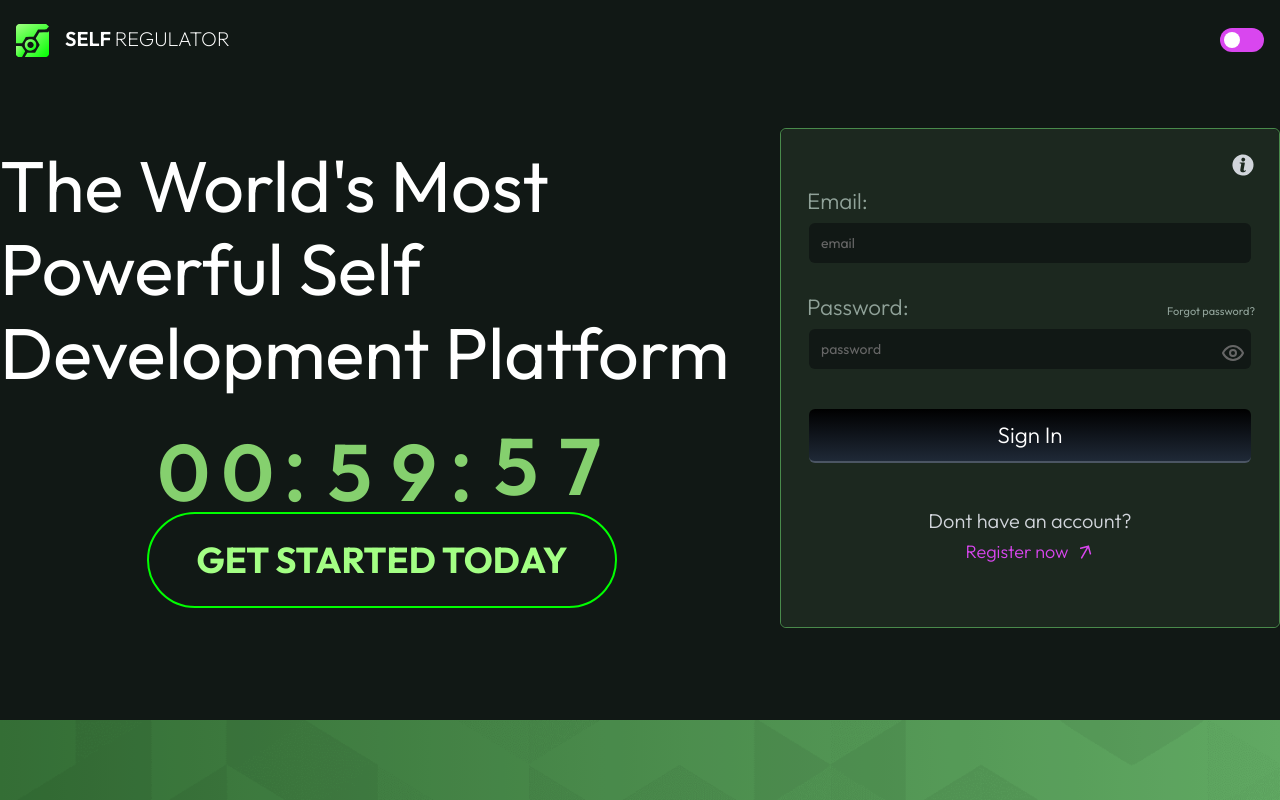
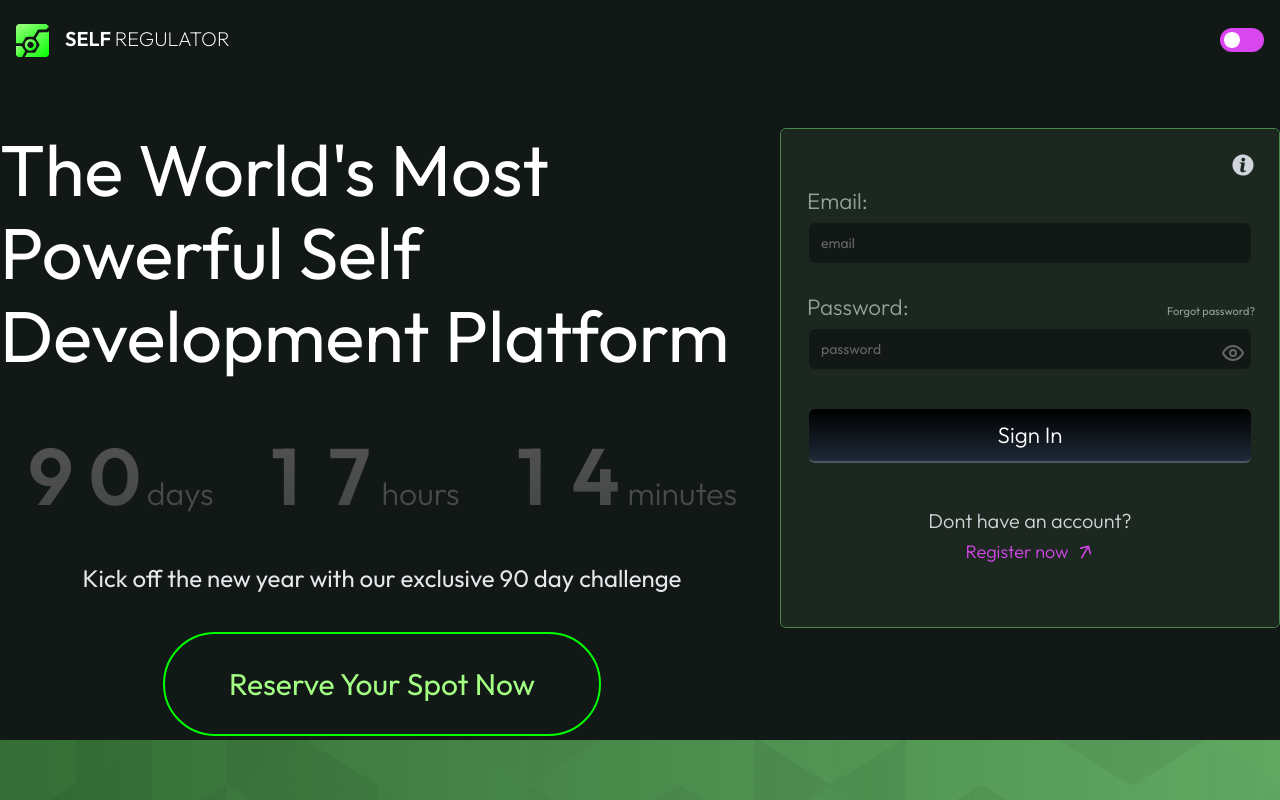
Before and after one commit to JamesPrenticez/pwa, a React (Vite) app in the folder frontend/: page / in a window 1280 px wide. Built offline with nearby package versions, Linux system fonts and the light colour scheme; what axios-mock-adapter would draw is missing.

Commit message:
feature - countdown to 1st Januarary 2025

```diff
--- a/frontend/src/components/timer/countdown-timer.tsx
+++ b/frontend/src/components/timer/countdown-timer.tsx
@@ -1,4 +1,4 @@
-import React, { useRef, useState, useEffect, ReactElement } from "react";
+import React, { useState, useEffect, ReactElement } from "react";
 import dayjs from "dayjs";
 import utc from "dayjs/plugin/utc";
 import timezone from "dayjs/plugin/timezone";
@@ -6,18 +6,17 @@ import timezone from "dayjs/plugin/timezone";
 dayjs.extend(utc);
 dayjs.extend(timezone);
 
-type Timer = ReturnType<typeof setInterval>;
-
 interface Props {
   expiryDateTime: string;
 }
 
 export const CountdownTimer = ({ expiryDateTime }: Props) => {
   const [timeRemaining, setTimeRemaining] = useState<{
+    days: number;
     hours: number;
     minutes: number;
     seconds: number;
-  }>({ hours: 0, minutes: 0, seconds: 0 });
+  }>({ days: 0, hours: 0, minutes: 0, seconds: 0 });
 
   useEffect(() => {
     const melbourneTimeZone = "Australia/Melbourne";
@@ -28,30 +27,74 @@ export const CountdownTimer = ({ expiryDateTime }: Props) => {
       const delta = targetDate.diff(now);
 
       if (delta > 0) {
-        const hours = Math.floor(delta / (1000 * 60 * 60));
-        const minutes = Math.floor((delta / (1000 * 60)) % 60);
-        const seconds = Math.floor((delta / 1000) % 60);
-        setTimeRemaining({ hours, minutes, seconds });
+        const days = targetDate.diff(now, "day");
+        const hours = targetDate.subtract(days, "day").diff(now, "hour");
+        const minutes = targetDate
+          .subtract(days, "day")
+          .subtract(hours, "hour")
+          .diff(now, "minute");
+        const seconds = targetDate
+          .subtract(days, "day")
+          .subtract(hours, "hour")
+          .subtract(minutes, "minute")
+          .diff(now, "second");
+
+        setTimeRemaining({ days, hours, minutes, seconds });
       } else {
-        setTimeRemaining({ hours: 0, minutes: 0, seconds: 0 });
+        setTimeRemaining({ days: 0, hours: 0, minutes: 0, seconds: 0 });
       }
     };
 
     calculateTimeLeft();
-    const timer = setInterval(calculateTimeLeft, 10);
+    const timer = setInterval(calculateTimeLeft, 1000);
 
     return () => clearInterval(timer);
   }, [expiryDateTime]);
 
-  const { hours, minutes, seconds } = timeRemaining;
+  const { days, hours, minutes, seconds } = timeRemaining;
+
+  // Determine which time values to display (3 values at a time)
+  let displayValues: any[] = [];
+  let displayUnits: any[] = [];
+
+  if (days > 0) {
+    displayValues = [days, hours, minutes];
+    displayUnits = [
+      getUnit(days, "day"),
+      getUnit(hours, "hour"),
+      getUnit(minutes, "minute"),
+    ];
+  } else if (hours > 0) {
+    displayValues = [hours, minutes, seconds];
+    displayUnits = [
+      getUnit(hours, "hour"),
+      getUnit(minutes, "minute"),
+      getUnit(seconds, "second"),
+    ];
+  } else if (minutes > 0) {
+    displayValues = [minutes, seconds, 0];
+    displayUnits = [getUnit(minutes, "minute"), getUnit(seconds, "second"), ""];
+  } else if (seconds > 0) {
+    displayValues = [seconds, 0, 0];
+    displayUnits = [getUnit(seconds, "second"), "", ""];
+  }
 
   return (
     <div className="flex items-center justify-center">
-      <DigitWrapper value={hours.toString().padStart(2, "0")} unit=":" />
-      <DigitWrapper value={minutes.toString().padStart(2, "0")} unit=":" />
-      <DigitWrapper value={seconds.toString().padStart(2, "0")} unit="" />
+      {displayValues.map((value, index) => (
+        <DigitWrapper
+          key={index}
+          value={value.toString()}
+          unit={displayUnits[index]}
+        />
+      ))}
     </div>
   );
+};
+
+// Helper function to determine the unit based on the displayed value
+const getUnit = (value: number, unit: string) => {
+  return value > 1 ? `${unit}s` : unit;
 };
 
 interface DigitWrapperProps {
@@ -63,19 +106,19 @@ const DigitWrapper = ({ value, unit }: DigitWrapperProps): ReactElement => {
   const digits = value.split("");
 
   return (
-    <div className="inline-block font-semibold text-sage/80">
-      <span className="inline-block ">
+    <div className="custom-text-gradient inline-block font-semibold text-sage/80 p-4">
+      <span className="inline-block">
         {digits.map((digit, index) => (
           <span
             key={index}
-            className="inline-block  text-center  w-[4rem] text-[5rem]"
+            className="inline-block text-center w-[4rem] text-[5rem]"
           >
             {digit}
           </span>
         ))}
       </span>
       {unit && (
-        <span className=" font-[300] inline-block mt-auto pr-2 text-[7rem]">
+        <span className="font-[300] inline-block mt-auto pr-2 text-[2rem]">
           {unit}
         </span>
       )}
--- a/frontend/src/components/ui/button.tsx
+++ b/frontend/src/components/ui/button.tsx
@@ -62,7 +62,8 @@ export const Button = forwardRef<HTMLButtonElement, ButtonProps>(
         filled: "bg-red-600 hover:bg-red-600/80",
       },
       major: {
-        outlined: "border-2 border-major",
+        outlined:
+          "border-2 border-major hover:bg-major hover:text-tarantula text-sage",
         filled: "bg-major hover:bg-major/80",
       },
       minor: {
--- a/frontend/src/models/project.ts
+++ b/frontend/src/models/project.ts
@@ -13,8 +13,6 @@ export interface NavigationItem {
   icon: ReactNode;
 }
 
-export const mockLobbyCountDownTimer = dayjs()
-  .tz("Australia/Melbourne")
-  .add(1, "hour")
-  .add(3, "second")
+export const mockLobbyCountDownTimer = dayjs
+  .tz("2025-01-01", "Australia/Melbourne")
   .toISOString();
--- a/frontend/src/pages/Home/hero.tsx
+++ b/frontend/src/pages/Home/hero.tsx
@@ -13,20 +13,24 @@ export const Hero = () => {
         <h1 className="text-7xl ">{project.best}</h1>
         {/* <h1 className='text-3xl text-gray-300'>{project.record}</h1> */}
 
-        <div className="mt-12">
+        <div className="mt-[4rem] flex flex-col items-center gap-8 ">
           <CountdownTimer expiryDateTime={mockLobbyCountDownTimer} />
+          <small className="text-gray-200">
+            Kick off the new year with our exclusive 90 day challenge
+          </small>
           <NavLink to={Path.REGISTER}>
             <Button
               color="major"
               variant="outlined"
-              className="px-8 py-2 rounded-full"
+              className="px-[4rem] py-[2rem] rounded-full flex flex-col items-center"
             >
-              <GradientText
-                text="Get Started Today"
+              <span>Reserve Your Spot Now</span>
+              {/* <GradientText
+                text="Reserve your spot"
                 bgcolor1="#a3ff84"
                 bgcolor2="#a3ff84"
                 bgcolor3="#a3ff84"
-              />
+              /> */}
             </Button>
           </NavLink>
         </div>
--- a/frontend/src/styles/globals.css
+++ b/frontend/src/styles/globals.css
@@ -43,3 +43,10 @@ body,
   -webkit-border-radius: 1rem;
   cursor: pointer;
 }
+
+.custom-text-gradient {
+  color: transparent;
+  background: linear-gradient(to bottom, #515151 0%, #66666699 100%);
+  background-clip: text;
+  -webkit-background-clip: text;
+}
```
